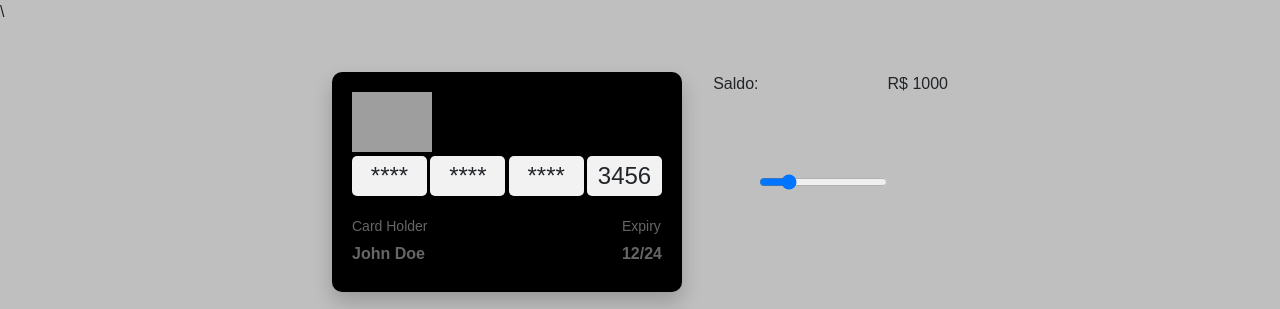
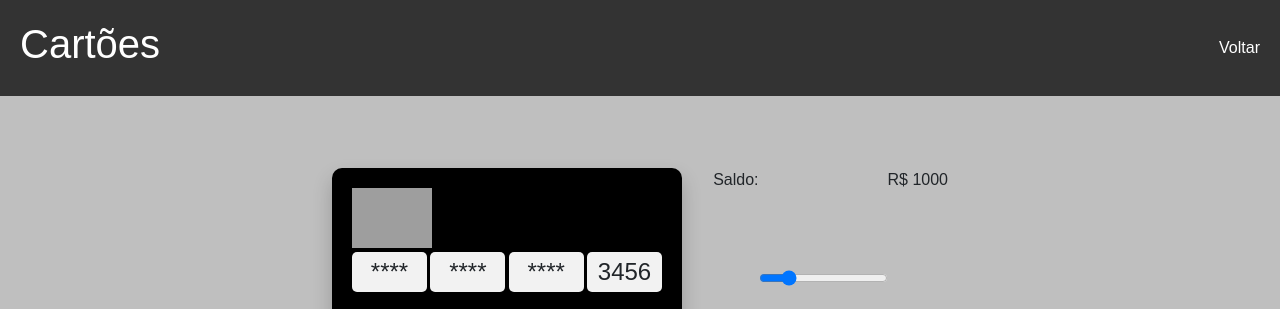
Before and after one commit to 07Dalmaso/GestaoPessoal, a plain HTML site: page index/cartoes/cartoes.html in a window 1280 px wide. Shown: the top 309 px of the page. Drawn offline with nearby package versions, Linux system fonts and the light colour scheme; grey boxes are pictures that could not be loaded.

```diff
--- /dev/null
+++ b/index/acoes/acoes.css
@@ -0,0 +1,103 @@
+body {
+    font-family: Arial, sans-serif;
+    margin: 0;
+    padding: 0;
+}
+
+h1 {
+    text-align: center;
+}
+
+.form {
+    display: flex;
+    flex-direction: row;
+    align-items: center;
+    margin: 10px;
+}
+
+.form label {
+    margin-right: 10px;
+}
+
+.form input {
+    flex: 1;
+}
+
+#lista-gastos {
+    margin: 10px;
+}
+
+#lista-gastos h2 {
+    margin-bottom: 5px;
+}
+
+#lista-gastos ul {
+    list-style: none;
+    padding: 0;
+    margin: 0;
+}
+
+#lista-gastos li {
+    margin-bottom: 5px;
+}
+
+#total {
+    text-align: right;
+    font-weight: bold;
+    margin-top: 10px;
+}
+
+/*menu */
+
+header {
+    background-color: #333;
+    color: #fff;
+    padding: 20px;
+    display: flex;
+    justify-content: space-between;
+    align-items: center;
+}
+
+nav ul {
+    list-style: none;
+    margin: 0;
+    padding: 0;
+    display: flex;
+}
+
+nav li {
+    margin-left: 20px;
+}
+
+nav a {
+    color: #fff;
+    text-decoration: none;
+}
+
+nav a:hover {
+    text-decoration: underline;
+}
+
+/*menu */
+
+.container {
+    /* background-color: rgba(128, 128, 128, 0.5); cor cinza com 50% de transparência */
+    background-color: #f5f5f5;
+    padding: 20px;
+    /* espaçamento interno */
+    border-radius: 5px;
+    /* bordas arredondadas */
+}
+
+/* body {
+    background-color: rgba(128, 128, 128, 0.5);
+    font-family: Arial, sans-serif;
+    /* Define a cor de fundo como cinza com 50% de transparência */
+/* } */
+.container1 {
+    background-color: #ddd;
+    color: #333;
+    padding: 20px;
+    /* espaçamento interno */
+    border-radius: 5px;
+}
--- a/index/cartoes/cartoes.css
+++ b/index/cartoes/cartoes.css
@@ -73,3 +73,35 @@
   display: block;
   margin: 0 auto;
 }
+
+ /*menu */
+
+ header {
+  background-color: #333;
+  color: #fff;
+  padding: 20px;
+  display: flex;
+  justify-content: space-between;
+  align-items: center;
+}
+
+nav ul {
+  list-style: none;
+  margin: 0;
+  padding: 0;
+  display: flex;
+}
+
+nav li {
+  margin-left: 20px;
+}
+
+nav a {
+  color: #fff;
+  text-decoration: none;
+}
+
+nav a:hover {
+  text-decoration: underline;
+}
+  /*menu */
--- a/index/cartoes/cartoes.html
+++ b/index/cartoes/cartoes.html
@@ -47,8 +47,15 @@
 </style>
 
 <body>
-    <!-- <h1>Meus Cartões de Crédito</h1> -->\
-    <br> <br> <br>
+    <header>
+        <h1>Cartões</h1>
+        <nav>
+          <ul>
+            <li><a href="D:/gestaoPessoal/index/index.html">Voltar</a></li>
+          </ul>
+        </nav>
+      </header>
+    <br><br><br>
     <div class="card-container">
         <div class="credit-card">
             <div class="card-header">
```
Also changed, not shown: index/acoes/acoes.html (added, +58 -0 lines), index/acoes/acoes.js (added, +38 -0 lines), index/index.html (+1 -1 lines).
